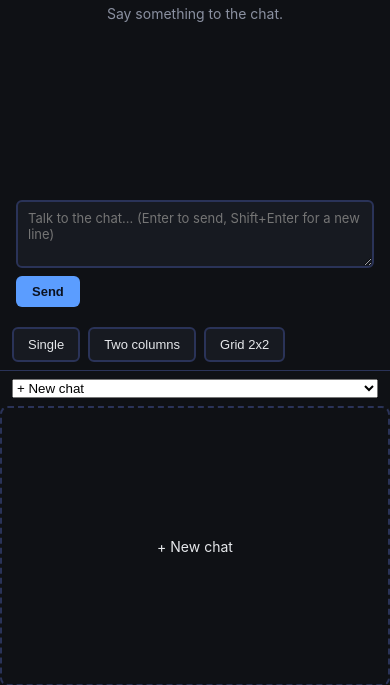
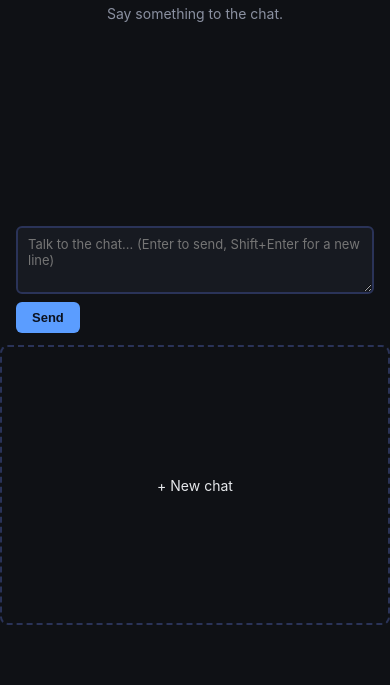
Before and after one commit to Grimmethy/agent-manager-chat-plugin, a Flask app: page /chat in a window 390 px wide. Shown: the part 141-826 px from the top of the page. Run offline with Flask 3, Linux system fonts and the light colour scheme; data that the repository does not hold is empty; some libraries are stand-ins or nearby versions.

Commit message:
HUB0010 · 5/10 · multi-chat.js DOM: apply layoutForWidth on resize so the switcher is the only navigation on a phone
Task: HUB0010-05-multi-chat-js-dom-apply-layoutforwidth-on-resize-so-the-switcher-is-the-only-navigation-on-a-phone (adhoc/manual)

Co-Authored-By: Local Model <noreply@agent-manager.local>

```diff
--- a/static/chat.css
+++ b/static/chat.css
@@ -161,3 +161,6 @@ button.secondary { background: var(--panel); color: var(--text); border: 2px sol
 
 /* HUB0017: host badge on terminal rows */
 .terminal-row-host-badge { display: inline-block; padding: 1px 6px; margin-left: 6px; font-size: 0.75em; font-weight: 600; line-height: 1.4; color: var(--text, #e0e0e0); background: var(--panel, #3a3a4a); border-radius: 4px; vertical-align: baseline; white-space: nowrap; }
+
+/* phone width (HUB0010 5/10): multi-chat.js sets [hidden] on the preset toolbar below 760px; its own display:flex would otherwise win */
+.multi-chat-toolbar[hidden] { display: none; }
--- a/static/multi-chat.js
+++ b/static/multi-chat.js
@@ -154,9 +154,7 @@ if (typeof window !== 'undefined' && typeof document !== 'undefined') {
       '.multi-chat-pane.wide, .multi-chat-placeholder.wide { flex-basis:100%; }' +
       '.multi-chat-pane-head { display:flex; align-items:center; justify-content:flex-end; gap:8px; padding:4px 8px 0; }' +
       '.multi-chat-pane-body { flex:1; min-height:0; }' +
-      '.multi-chat-placeholder { border:2px dashed var(--border,#ccc); border-radius:8px; align-items:center; justify-content:center; background:transparent; }' +
-      '.multi-chat-mobile-bar { display:flex; align-items:center; gap:8px; padding:8px 12px; }' +
-      '.multi-chat-mobile-bar select { flex:1; min-width:0; }';
+      '.multi-chat-placeholder { border:2px dashed var(--border,#ccc); border-radius:8px; align-items:center; justify-content:center; background:transparent; }';
     document.head.appendChild(style);
   }
 
@@ -313,12 +311,18 @@ if (typeof window !== 'undefined' && typeof document !== 'undefined') {
     function render() {
       host.innerHTML = ''; // unmounts every previous pane's DOM -- no network
       markPreset();
-      const wide = state.preset === '1';
-      const mounted = mountedSet(state, activeId);
+      // HUB0010 5/10: below the breakpoint what is rendered is layoutForWidth's
+      // single-pane view of the layout. `state` (and the saved layout) keeps the wide
+      // layout, so widening the window brings it back; render never saves.
+      const mobile = isMobile();
+      const view = mobile ? layoutForWidth(state, activeId, window.innerWidth || 1024, MOBILE_MAX_WIDTH) : state;
+      toolbar.hidden = mobile; // phone width: the chat's own switcher is the navigation
+      const wide = view.preset === '1';
+      const mounted = mountedSet(view, activeId);
 
       // Open panes in recency order, each with a live ChatPane when it is in the
       // mount pool (active + two most recent); otherwise a "open" placeholder.
-      const open = state.panes.map((id) => {
+      const open = view.panes.map((id) => {
         if (id === null) return null;
         if (!mounted.has(id)) {
           return { id, placeholder: true, nodes: null };
@@ -326,29 +330,8 @@ if (typeof window !== 'undefined' && typeof document !== 'undefined') {
         return { id, placeholder: false, nodes: null };
       }).filter(Boolean);
 
-      if (isMobile()) {
-        // Narrow viewport: one group with a switcher, per the design rule.
-        const bar = document.createElement('div');
-        bar.className = 'multi-chat-mobile-bar';
-        const select = document.createElement('select');
-        bar.appendChild(select);
-        for (const o of open) {
-          const opt = document.createElement('option');
-          opt.value = o.id;
-          opt.textContent = o.id;
-          if (o.id === activeId) opt.selected = true;
-          select.appendChild(opt);
-        }
-        const newOpt = document.createElement('option');
-        newOpt.value = '__new__';
-        newOpt.textContent = '+ New chat';
-        select.appendChild(newOpt);
-        select.onchange = () => {
-          if (select.value === '__new__') { openNewChat(); return; }
-          activeId = select.value;
-          render();
-        };
-        host.appendChild(bar);
+      if (mobile) {
+        // Narrow viewport: one pane; the switcher inside it is the only navigation.
         const target = open.find((o) => o.id === activeId) || open[0];
         if (!target) {
           host.appendChild(placeholder('+ New chat', openNewChat, true));
@@ -432,14 +415,19 @@ if (typeof window !== 'undefined' && typeof document !== 'undefined') {
     }
 
     // Re-render only when crossing the 760px boundary (a plain resize must not
-    // throw away in-flight pane state).
+    // throw away in-flight pane state); debounced 150 ms so a drag settles first.
     let lastMobile = isMobile();
+    let resizeTimer = null;
     window.addEventListener('resize', () => {
-      const mobile = isMobile();
-      if (mobile !== lastMobile) {
-        lastMobile = mobile;
-        render();
-      }
+      if (resizeTimer !== null) clearTimeout(resizeTimer);
+      resizeTimer = setTimeout(() => {
+        resizeTimer = null;
+        const mobile = isMobile();
+        if (mobile !== lastMobile) {
+          lastMobile = mobile;
+          render();
+        }
+      }, 150);
     });
 
     import('./chat.js')
```
Also changed, not shown: VERIFY.md (+10 -0 lines).
